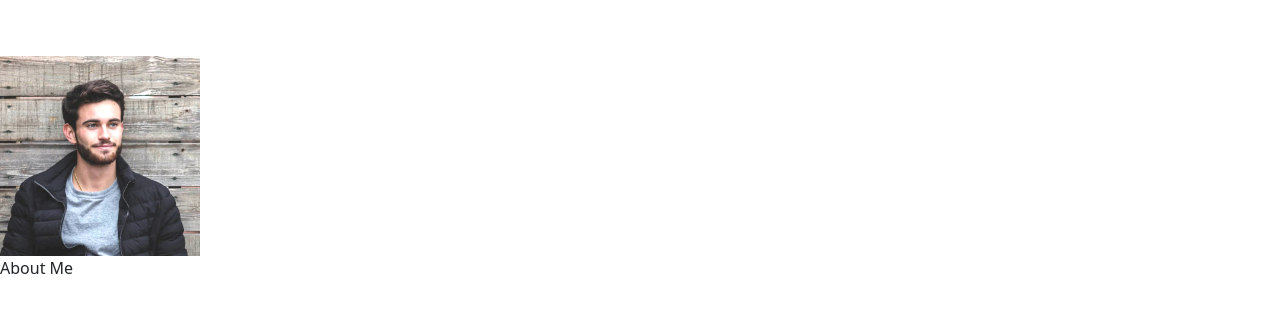
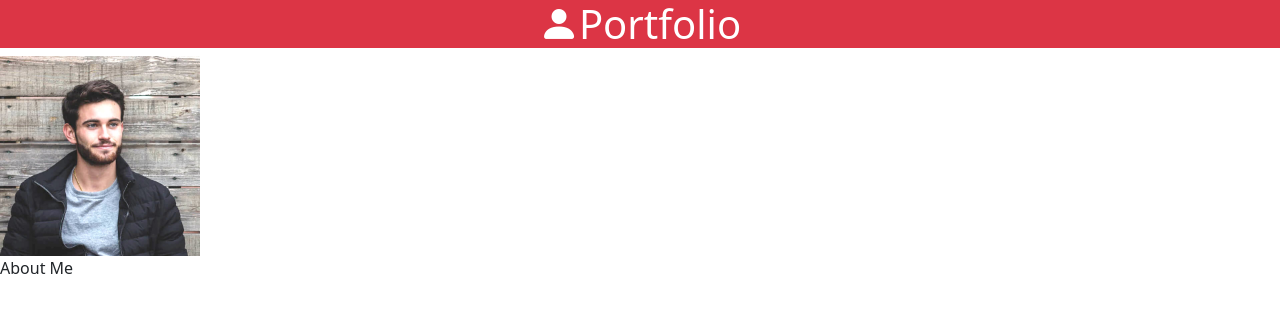
Before and after one commit to YaswanthSingamaneni/Portfolio, a website: page index.html in a window 1280 px wide. Drawn offline with nearby package versions, Linux system fonts and the light colour scheme.

Commit message:
Update index.html

```diff
--- a/index.html
+++ b/index.html
@@ -9,7 +9,7 @@
     <link rel="stylesheet" href="https://cdn.jsdelivr.net/npm/bootstrap-icons@1.9.1/font/bootstrap-icons.css">
 </head>
 <body>
-    <h1 class="bg-gray text-white text-center" ><span class="bi bi-person-fill"></span>Portfolio</h1>
+    <h1 class="bg-danger text-white text-center" ><span class="bi bi-person-fill"></span>Portfolio</h1>
     <img src="public/profilepic.jpg" width="200" height="200px">
     <p>About Me</p>
 </body>
```
